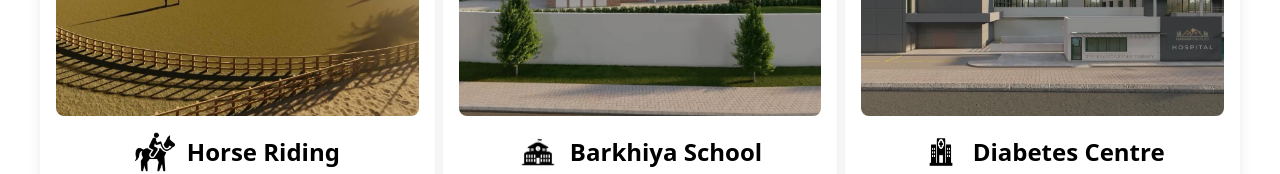
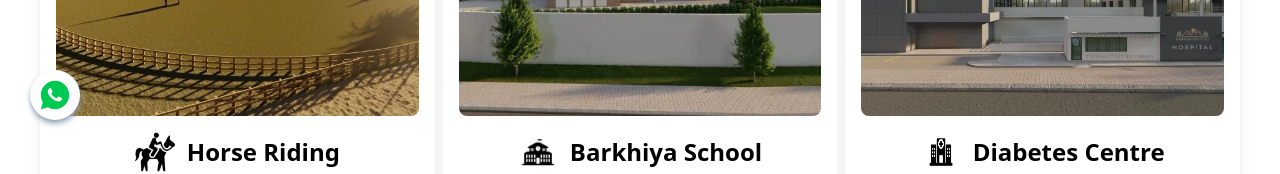
Before and after one commit to zeeshan038/BarkhiyaTown, a React (Vite) app: page / in a window 1280 px wide. Shown: the part 630-804 px from the top of the page. Built offline with nearby package versions, Linux system fonts and the light colour scheme.

Commit message:
Isuues fixed

```diff
--- a/src/App.jsx
+++ b/src/App.jsx
@@ -2,6 +2,7 @@ import { BrowserRouter, Route, Routes } from "react-router-dom";
 import { Suspense, lazy } from "react";
 import "./App.css";
 import Footer from "./Components/Footer";
+import WhatsApp from "./Pages/WhatsApp";
 
 
 // Lazy-loaded components
@@ -25,6 +26,7 @@ function App() {
     <BrowserRouter>
       <Suspense fallback={<Loading />}>
         <Navbar />
+        <WhatsApp/>
         <Routes>
           <Route path="/" element={<Home />} />
           <Route path="/about" element={<About />} />
--- /dev/null
+++ b/src/Pages/WhatsApp.jsx
@@ -0,0 +1,24 @@
+import React from 'react'
+import { FaWhatsapp } from 'react-icons/fa6'
+import { RiWhatsappFill } from "react-icons/ri";
+const WhatsApp = () => {
+  return (
+
+
+        <main>
+        <a
+          href="https://wa.me/+923116203187"
+          target="_blank"
+          rel="noopener noreferrer"
+          className="fixed bottom-[50px] z-50 left-[30px]"
+        >
+          <RiWhatsappFill className="text-[50px] text-green-500 bg-white rounded-full px-2 shadow-md shadow-slate-400" />
+        </a>
+
+      </main>
+
+
+  )
+}
+
+export default WhatsApp
```
